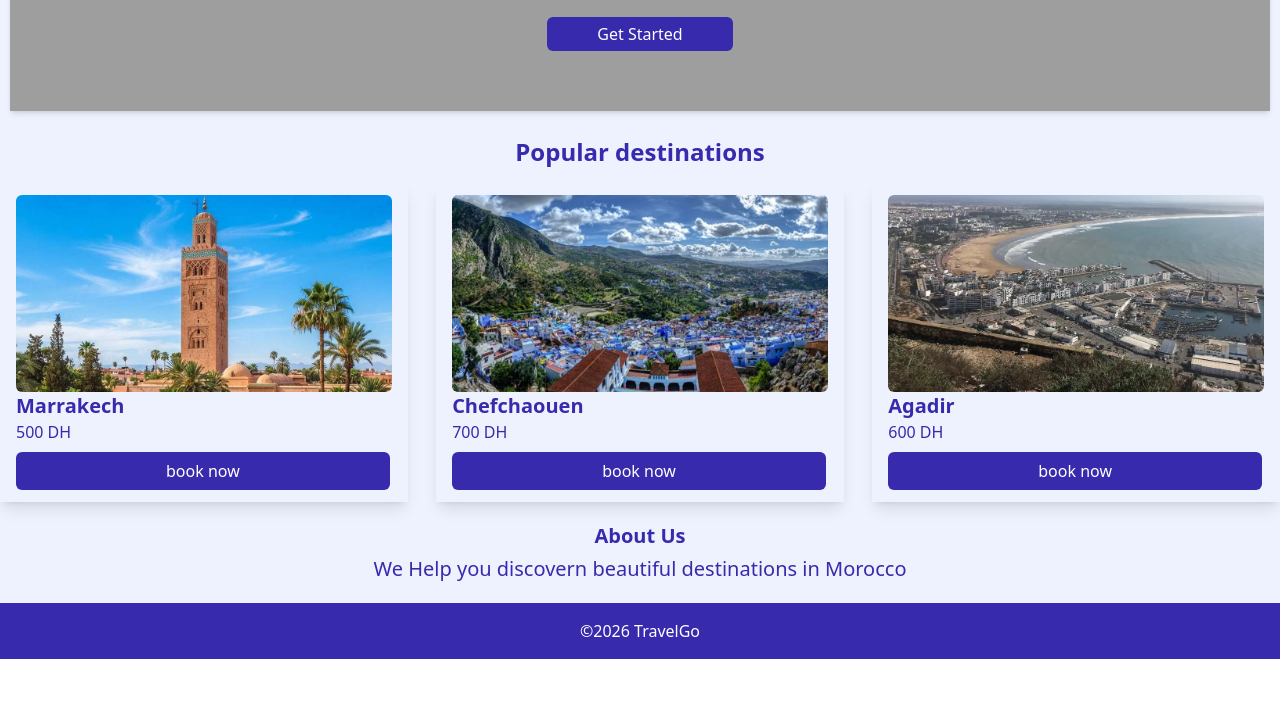
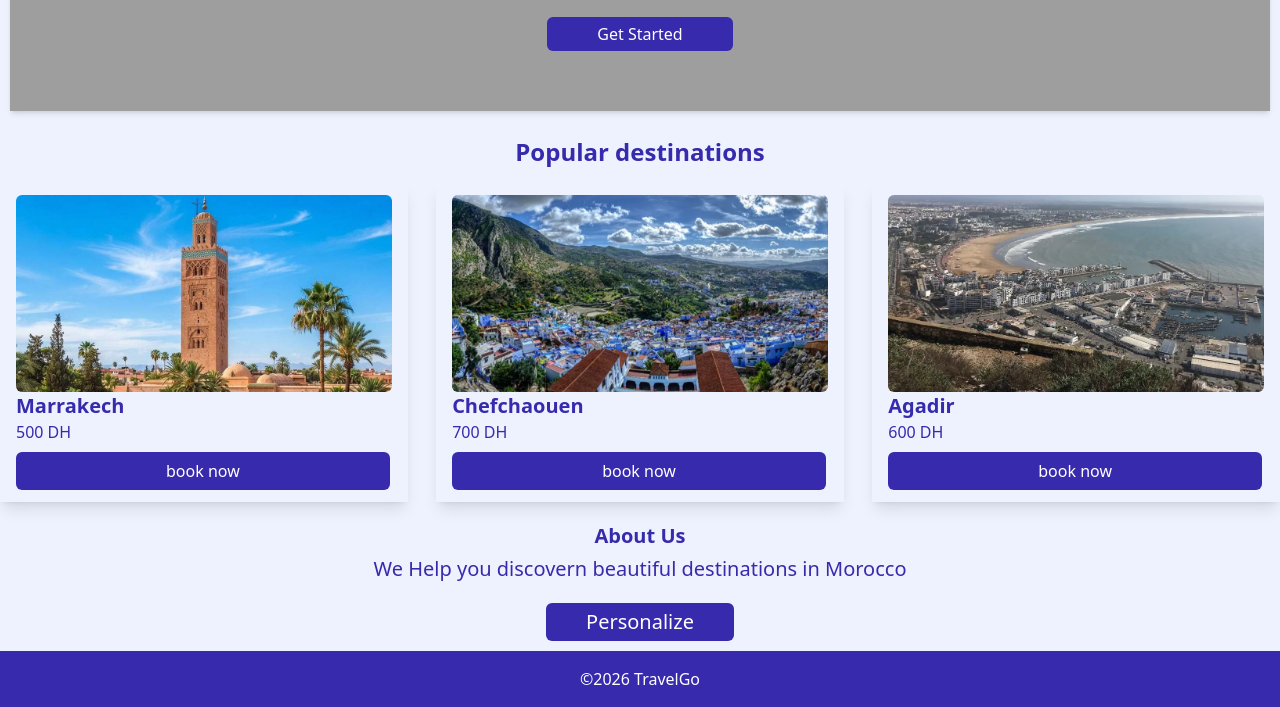
Before and after one commit to zohrahayal/TravelGo, a plain HTML site: page index.html in a window 1280 px wide. Shown: the part 217-924 px from the top of the page. Before the commit the page ends 876 px from the top, so only its background shows below. Drawn offline with nearby package versions, Linux system fonts and the light colour scheme.

Commit message:
uopdate7

```diff
--- a/index.html
+++ b/index.html
@@ -94,6 +94,10 @@
         <p class="pb-[20px]">
           We Help you discovern beautiful destinations in Morocco
         </p>
+                <button class="text-white px-[40px] bg-indigo-800 rounded-md py-[5px] mb-[10px]">
+          Personalize
+        </button>
+
       </div>
     </div>
 
```
